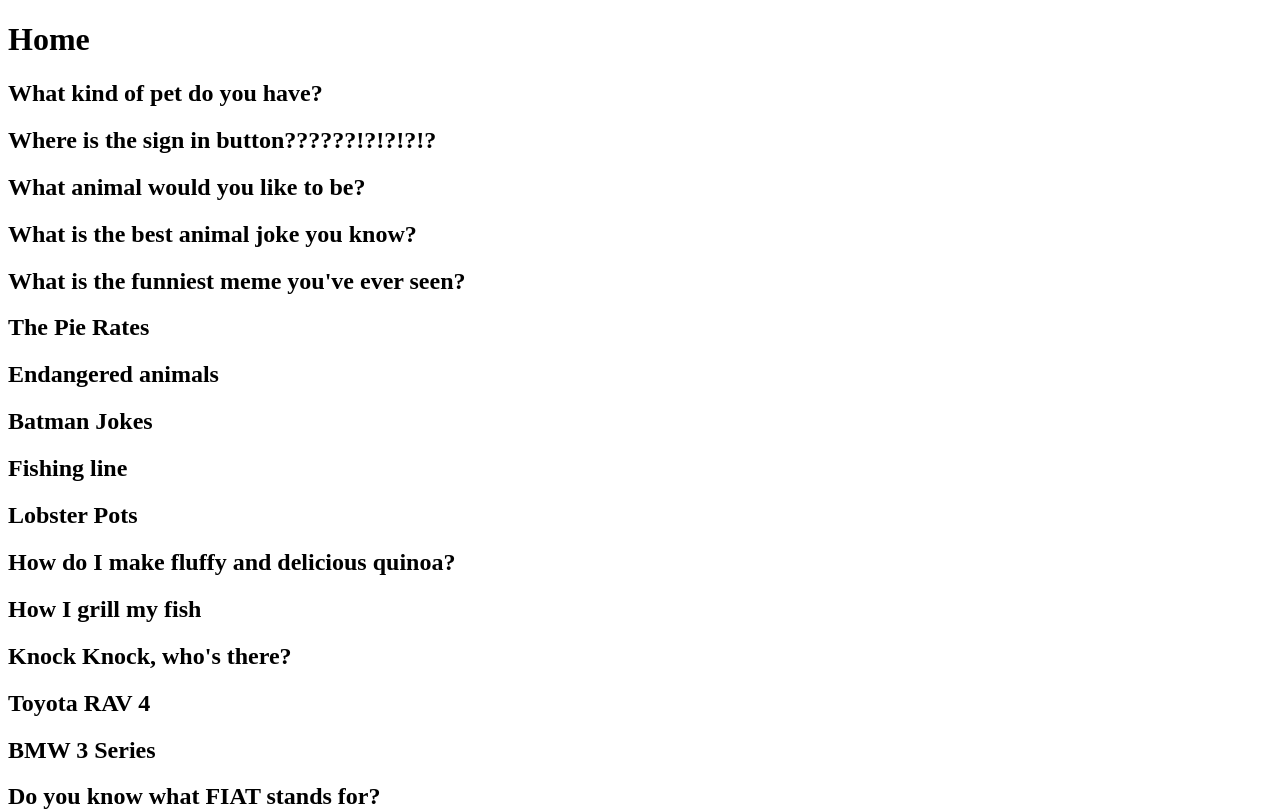
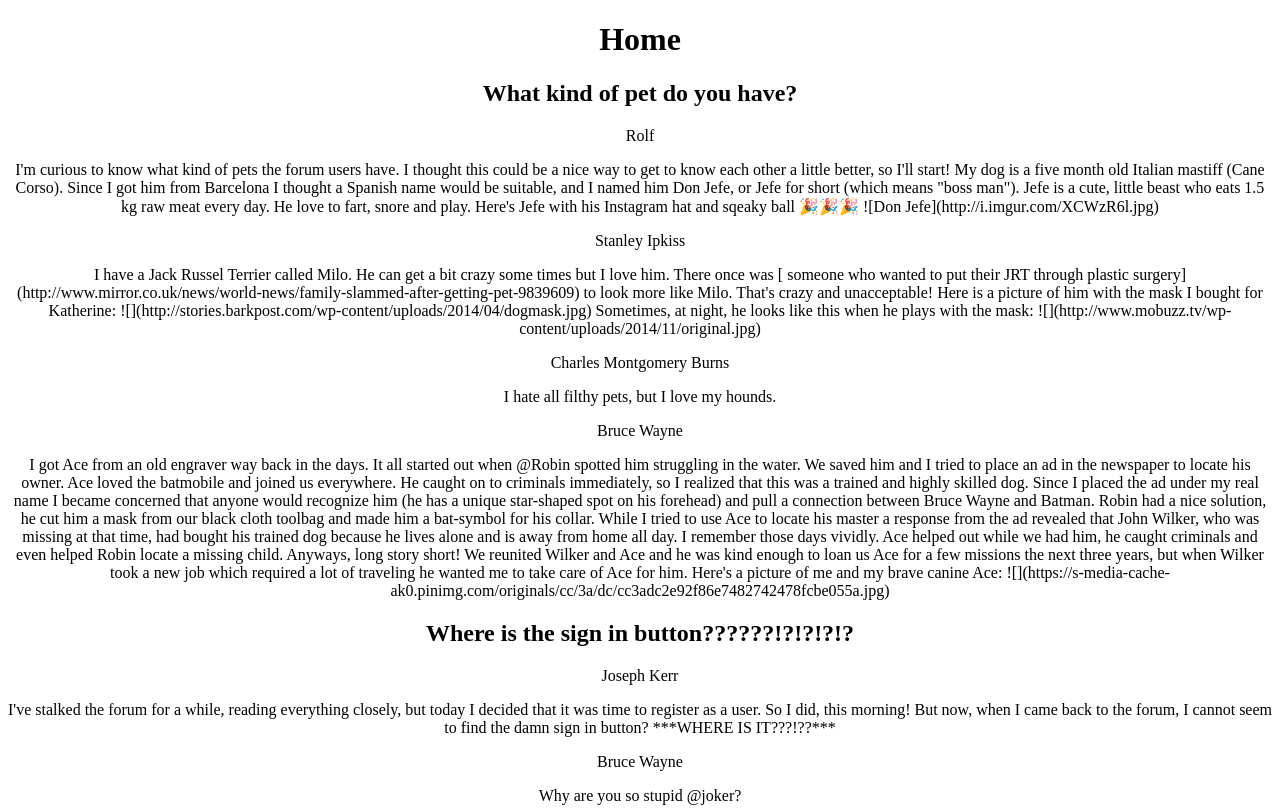
Before and after one commit to jduell12/vueschool-forum, a Vue app: page / in a window 1280 px wide. Shown: the top 811 px of the page. Built offline with nearby package versions, Linux system fonts and the light colour scheme.

Commit message:
added methods to the Home component

```diff
--- a/src/App.vue
+++ b/src/App.vue
@@ -1,5 +1,5 @@
 <template>
-  <div>
+  <div id="app">
     <Home />
   </div>
 </template>
@@ -15,4 +15,8 @@ export default {
 }
 </script>
 
-<style></style>
+<style>
+#app {
+  text-align: center;
+}
+</style>
--- a/src/components/Home.vue
+++ b/src/components/Home.vue
@@ -3,6 +3,12 @@
     <h1>Home</h1>
     <div v-for="thread in threads" :key="thread.id">
       <h2>{{ thread.title }}</h2>
+      <div v-for="postId in thread.posts" :key="postId">
+        <p>
+          {{ userById(postById(postId).userId).name }}
+        </p>
+        <p>{{ postById(postId).text }}</p>
+      </div>
     </div>
   </div>
 </template>
@@ -13,7 +19,17 @@ export default {
   name: 'Home',
   data () {
     return {
-      threads: sourceData.threads
+      threads: sourceData.threads,
+      posts: sourceData.posts,
+      users: sourceData.users
+    }
+  },
+  methods: {
+    postById (postId) {
+      return this.posts.find(p => p.id === postId)
+    },
+    userById (userId) {
+      return this.users.find(u => u.id === userId)
     }
   }
 }
```
